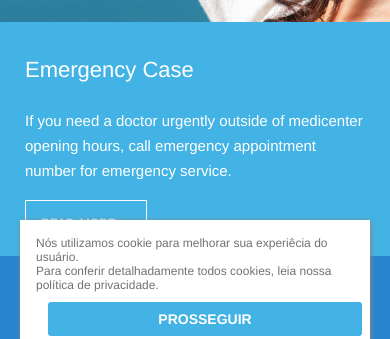
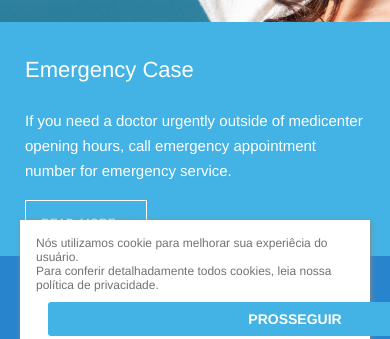
Before and after one commit to vanessabrazuna/medicenter, a plain HTML site: page index.html in a window 390 px wide. Shown: the part 478-817 px from the top of the page. Drawn offline with Linux system fonts and the light colour scheme.

Commit message:
treinando margin

```diff
--- a/assets/css/template.css
+++ b/assets/css/template.css
@@ -698,7 +698,7 @@ input {
 
     .lgpd button {
         width: 100%;
-        margin: 10px;
+        margin: 10px 100px;
         padding: 10px 100px;
         /*
         width: 100%;
```
